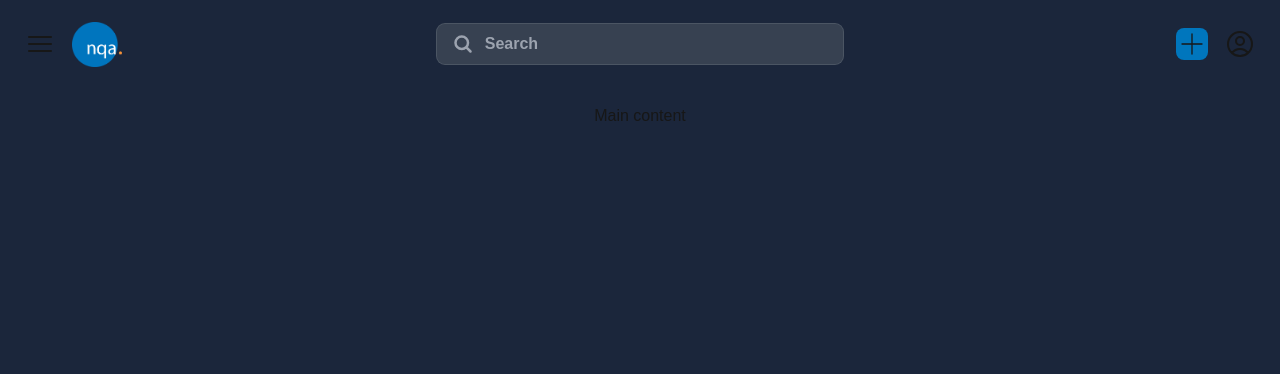
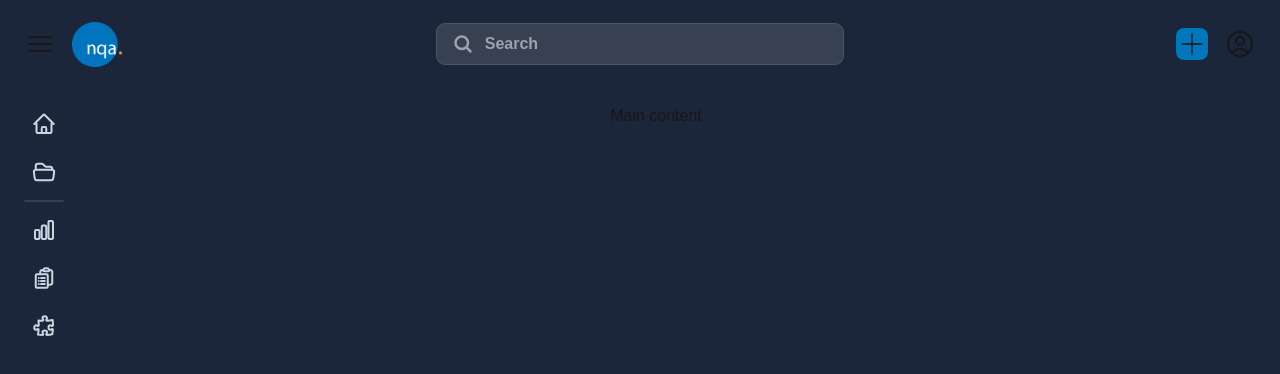
Before and after one commit to Flavius-Pantucu/nihongo-quiz-arena, a Next.js app: page / in a window 1280 px wide. Shown: the top 374 px of the page. Built offline with nearby package versions, Linux system fonts and the light colour scheme.

Commit message:
sidebar of content

```diff
--- a/src/components/container.js
+++ b/src/components/container.js
@@ -41,13 +41,13 @@ export default function Container() {
         sidebarRef={sidebarRef}
       />
       <Navbar
-        className={`sticky left-0 top-0 w-[100%] h-28 lg:h-20 flex flex-row flex-wrap justify-between gap-y-2 px-4 lg:px-6 pt-4 lg:pt-2 transition-opacity duration-200 ease-in-out z-[9]
+        className={`sticky left-0 top-0 w-[100%] h-28 lg:h-20 flex flex-row flex-wrap justify-between gap-y-2 px-4 lg:px-6 pt-4 lg:pt-2 bg-[#1b263b] transition-opacity duration-200 ease-in-out z-[9]
         ${sidebar ? "opacity-20" : "opacity-100"}`}
         setSidebar={setSidebar}
         sidebar={sidebar}
       />
       <Content
-        className={`w-full h-auto pt-6 transition-opacity duration-200 ease-in-out z-[8]
+        className={`w-full h-auto flex flex-row pt-6 transition-opacity duration-200 ease-in-out z-[8]
         ${sidebar ? "opacity-20" : "opacity-100"}`}
         setSidebar={setSidebar}
         sidebar={sidebar}
--- a/src/components/content.js
+++ b/src/components/content.js
@@ -1,9 +1,73 @@
 import { cn } from "@/utils/cn";
-import Sidebar from "./sidebar";
+import HomeIcon from "./icons/home";
+import FolderIcon from "./icons/folder";
+import QuizIcon from "./icons/quiz";
+import FlashcardIcon from "./icons/flashcard";
+import LearnIcon from "./icons/learn";
+
 export default function Content(props) {
   return (
     <div className={cn("", props.className)}>
-      <div className='w-full flex justify-center'>Main content</div>
+      <div className={`w-40 flex flex-col pl-4 lg:pl-6 gap-y-2`}>
+        <div className='group/item w-full h-full flex flex-row gap-x-2'>
+          <div className='w-auto h-auto cursor-pointer rounded-lg p-2 text-slate-300 hover:bg-slate-600 hover:text-[#f89b44] transition-colors ease-in-out duration-300 '>
+            <HomeIcon
+              className='size-6'
+              strokeWidth='2'
+            />
+          </div>
+          <div className='flex items-center group/description invisible group-hover/item:visible px-2 my-1 bg-slate-500 rounded-md text-white text-xs'>
+            Dashboard
+          </div>
+        </div>
+        <div className='group/item w-full h-full flex flex-row gap-x-2'>
+          <div className='w-auto h-auto cursor-pointer rounded-lg p-2 text-slate-300 hover:bg-slate-600 hover:text-[#f89b44] transition-colors ease-in-out duration-300 '>
+            <FolderIcon
+              className='size-6'
+              strokeWidth='2'
+            />
+          </div>
+          <div className='flex items-center group/description invisible group-hover/item:visible px-2 my-1 bg-slate-500 rounded-md text-white text-xs'>
+            Browse
+          </div>
+        </div>
+        <div className='border-[1.5px] w-10 rounded-lg border-slate-700'></div>
+        <div className='group/item w-full h-full flex flex-row gap-x-2'>
+          <div className='w-auto h-auto cursor-pointer rounded-lg p-2 text-slate-300 hover:bg-slate-600 hover:text-[#f89b44] transition-colors ease-in-out duration-300 '>
+            <LearnIcon
+              className='size-6'
+              strokeWidth='2'
+            />
+          </div>
+          <div className='flex items-center group/description invisible group-hover/item:visible px-2 my-1 bg-slate-500 rounded-md text-white text-xs'>
+            Learn
+          </div>
+        </div>
+        <div className='group/item w-full h-full flex flex-row gap-x-2'>
+          <div className='w-auto h-auto cursor-pointer rounded-lg p-2 text-slate-300 hover:bg-slate-600 hover:text-[#f89b44] transition-colors ease-in-out duration-300 '>
+            <QuizIcon
+              className='size-6'
+              strokeWidth='2'
+            />
+          </div>
+          <div className='flex items-center group/description invisible group-hover/item:visible px-2 my-1 bg-slate-500 rounded-md text-white text-xs'>
+            Quiz
+          </div>
+        </div>
+        <div className='group/item w-full h-full flex flex-row gap-x-2'>
+          <div className='w-auto h-auto cursor-pointer rounded-lg p-2 text-slate-300 hover:bg-slate-600 hover:text-[#f89b44] transition-colors ease-in-out duration-300 '>
+            <FlashcardIcon
+              className='size-6'
+              strokeWidth='2'
+            />
+          </div>
+          <div className='flex items-center group/description invisible group-hover/item:visible px-2 my-1 bg-slate-500 rounded-md text-white text-xs'>
+            Flashcards
+          </div>
+        </div>
+      </div>
+      <div className='flex flex-grow justify-center'>Main content</div>
+      <div className='w-32'></div>
     </div>
   );
 }
```
